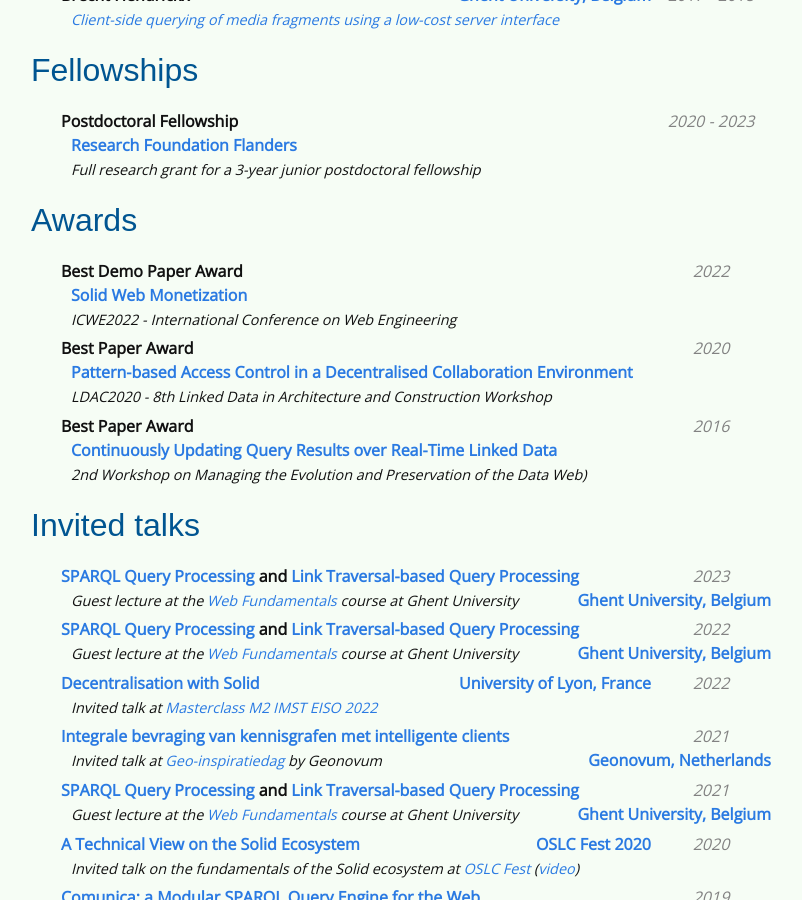
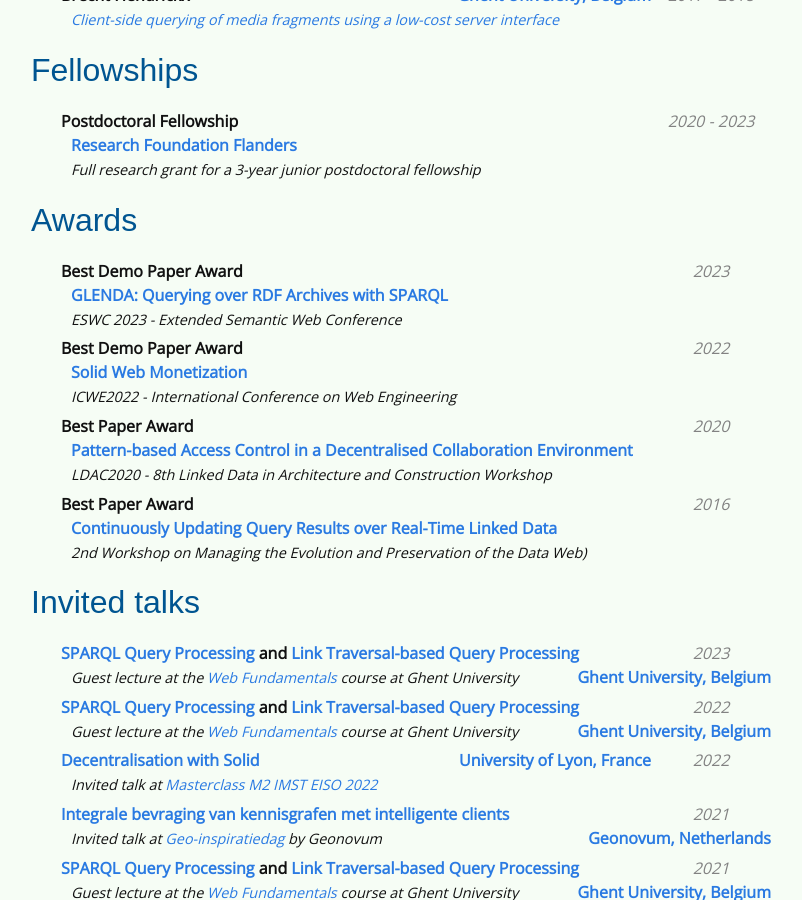
Before and after one commit to rubensworks/rubensworks.net, a Jekyll site: the page built from cv.md, in a window 1280 px wide and 900 px high, scrolled down 2235 px. Shown: the whole window, without its empty margins (239-1041 px from the left). Built offline with Jekyll 4.4.1, drawn with Linux system fonts in a browser that asks for light colours; some web fonts are replaced.

Commit message:
Link to best demo award ESWC 2023

```diff
--- a/cv.md
+++ b/cv.md
@@ -233,6 +233,12 @@
 <ul class="cv-listing">
 {% include cv-listing.html
     subject="Best Demo Paper Award"
+    date="2023"
+    subtitle="[GLENDA: Querying over RDF Archives with SPARQL](/publications/pelgrin_eswc_glenda_2023/)"
+    description="ESWC 2023 - Extended Semantic Web Conference"
+%}
+{% include cv-listing.html
+    subject="Best Demo Paper Award"
     date="2022"
     subtitle="[Solid Web Monetization](/publications/sebrechts_icwe_2022/)"
     description="ICWE2022 - International Conference on Web Engineering"
```
